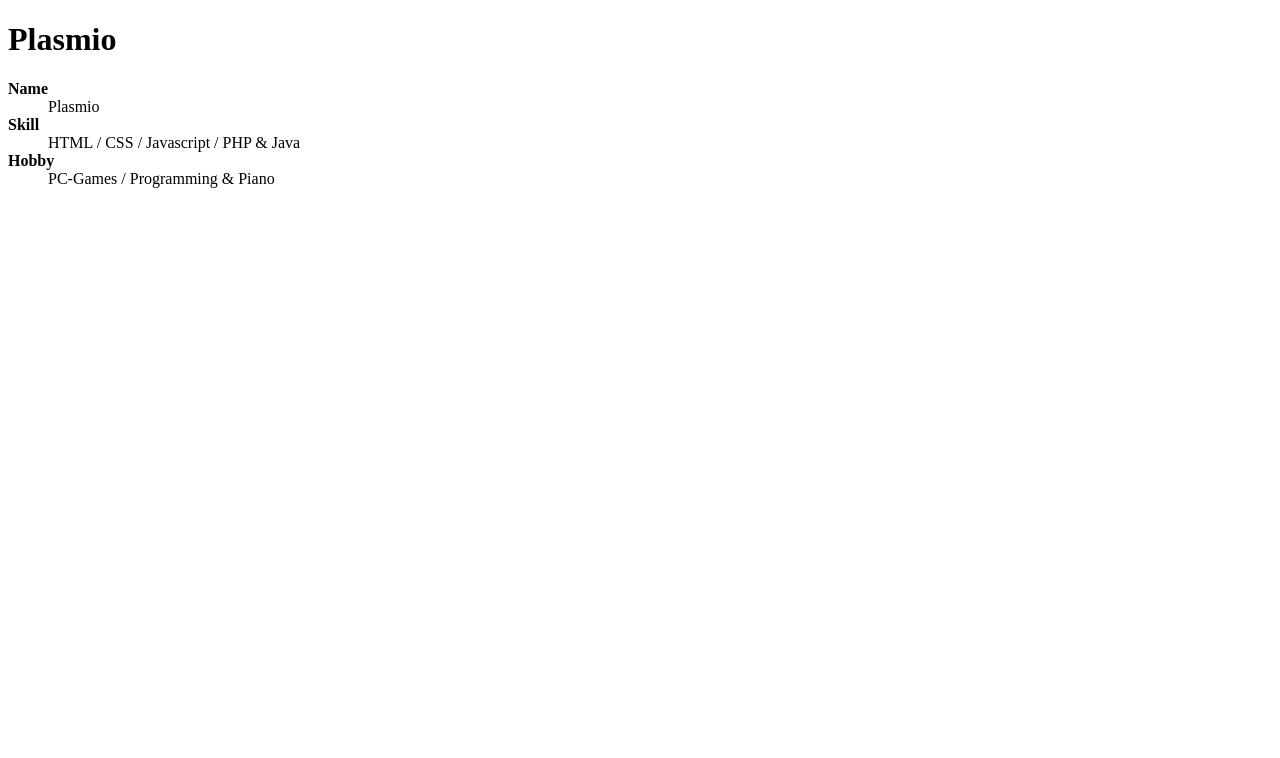
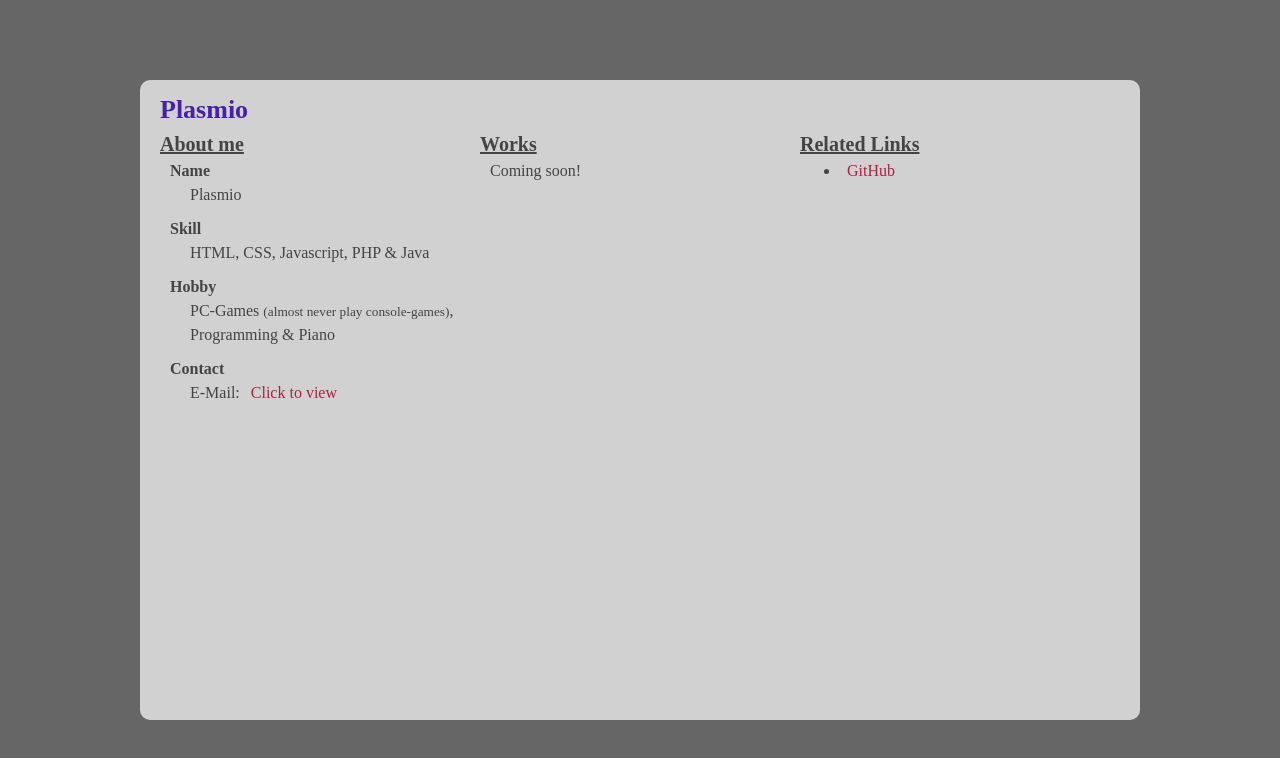
Before and after one commit to Plasmio/plasmio.github.io, a plain HTML site: page index.html in a window 1280 px wide. Drawn offline with Linux system fonts and the light colour scheme.

Commit message:
update 20190207

```diff
--- a/assets/css/style.css
+++ b/assets/css/style.css
@@ -1,5 +1,125 @@
 @charset "utf-8";
 
-dt{
-    font-weight: bold;
+:root{
+	--main-color: #444;
+	--accent-color: #42a;
+	--link-color: #a24;
 }
+
+*{
+	box-sizing: border-box;
+}
+
+h1,h2,h3,h4,h5,h6,p{
+	margin: 0;
+}
+
+a{
+	color: var(--link-color);
+	text-decoration: none;
+}
+
+a:hover{
+	color: #fff;
+	background-color: var(--link-color);
+}
+
+html,body{
+	height: 100%;
+}
+
+body{
+	background-color: #666;
+	line-height: 1.5;
+	margin: 0;
+	display: flex;
+	justify-content: center;
+	align-items: center;
+	font-size: 0;
+	color: var(--main-color);
+}
+
+main{
+	width: 1000px;
+	height: 640px;
+	padding: 10px 20px;
+	overflow: auto;
+	background-color: rgba(255,255,255,.7);
+	border-radius: 10px;
+}
+
+main a{
+	margin: 0 2px;
+	padding: 0 5px;
+}
+
+main h1{
+	font-size: 26px;
+	user-select: none;
+	color: var(--accent-color);
+}
+
+main h2{
+	font-size: 20px;
+	text-decoration: underline;
+}
+
+main p{
+	font-size: 16px;
+	margin: 0 0 0 10px;
+}
+
+main dl{
+	margin: 0 0 0 10px;
+}
+
+main dl dt{
+	font-size: 16px;
+	font-weight: bold;
+}
+
+main dl dd{
+	font-size: 16px;
+	margin: 0 0 0 20px;
+}
+
+main dl dd+dt{
+	margin-top: 10px;
+}
+
+main ul li{
+	font-size: 16px;
+}
+
+main ul li~li{
+	margin-top: 5px;
+}
+
+.flex-pc{
+	display: flex;
+}
+
+.flex-pc>*{
+	flex: 1;
+}
+
+@media screen and (max-width: 1000px){
+	body{
+		display: block;
+	}
+
+	main{
+		width: 100%;
+		height: auto;
+		overflow: initial;
+		border-radius: 0;
+	}
+
+	.flex-pc{
+		display: block;
+	}
+
+	.flex-pc>*+*{
+		margin-top: 10px;
+	}
+}
--- /dev/null
+++ b/assets/js/top.js
@@ -0,0 +1,9 @@
+(function(window,document){
+	document.getElementById("act-mail").addEventListener("click",e=>{
+		e.preventDefault();
+		let target=document.getElementById("mail");
+		let arr1=[15,11,0,18,12,8,14,-51,17],arr2=[6,12,0,8,11,-51,2,14,12];
+		target.textContent="";
+		target.appendChild(document.createTextNode(String.fromCharCode.apply(String,arr1.map(a=>a+97))+"@"+String.fromCharCode.apply(String,arr2.map(a=>a+97))));
+	});
+})(window,window.document);
--- a/index.html
+++ b/index.html
@@ -1,22 +1,47 @@
 <!DOCTYPE html>
-<html lang="en">
+<html lang="ja">
 <head>
 <meta charset="UTF-8">
-<meta name="viewport" content="width=device-width, initial-scale=1.0">
-<meta http-equiv="X-UA-Compatible" content="ie=edge">
-<title>Plasmio - GitHub</title>
+<meta name="viewport" content="width=device-width,initial-scale=1.0">
+<title>Plasmio</title>
 <link rel="stylesheet" href="./assets/css/style.css">
 </head>
 <body>
+<main>
 <h1>Plasmio</h1>
+<div class="flex-pc">
+<div>
+<h2>About me</h2>
 <dl>
 <dt>Name</dt>
 <dd>Plasmio</dd>
+
 <dt>Skill</dt>
-<dd>HTML / CSS / Javascript / PHP &amp; Java</dd>
+<dd>HTML, CSS, Javascript, PHP & Java</dd>
+
 <dt>Hobby</dt>
-<dd>PC-Games / Programming &amp; Piano</dd>
+<dd>PC-Games <small>(almost never play console-games)</small>, Programming & Piano</dd>
+
+<dt>Contact</dt>
+<dd id="mail">E-Mail: <a href="#" id="act-mail">Click to view</a></dd>
 </dl>
+</div>
 
+<div>
+<h2>Works</h2>
+<p>Coming soon!</p>
+</div>
+
+<div>
+<h2>Related Links</h2>
+<ul>
+<li><a href="https://github.com/Plasmio" target="_blank">GitHub</a></li>
+</ul>
+</div>
+
+</div>
+</main>
+
+<script src="./assets/js/top.js"></script>
 </body>
 </html>
```
